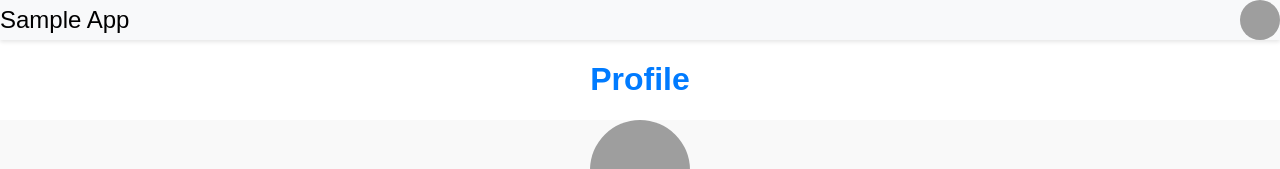
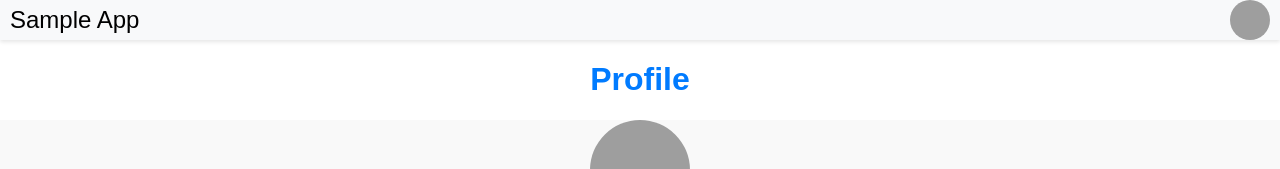
Before and after one commit to yuta519/personal_dashboard_app, a React (Create React App) app: page /signup in a window 1280 px wide. Both pictures are taken after typing "Sample", "name@example.com" into the empty fields and a click on the button "Create". Shown: the top 169 px of the page. Built offline with nearby package versions, Linux system fonts and the light colour scheme; grey boxes are pictures that could not be loaded.

Commit message:
Chore: add padding left and right

```diff
--- a/src/components/Header.tsx
+++ b/src/components/Header.tsx
@@ -38,7 +38,7 @@ const StyledHeader = styled.header`
   display: flex;
   justify-content: space-between;
   align-items: center;
-  padding: 0 0;
+  padding: 0 10px;
   background-color: #f8f9fa;
   box-shadow: 0 2px 4px 0 rgba(0, 0, 0, 0.1);
   font-family: Arial, sans-serif;
```
